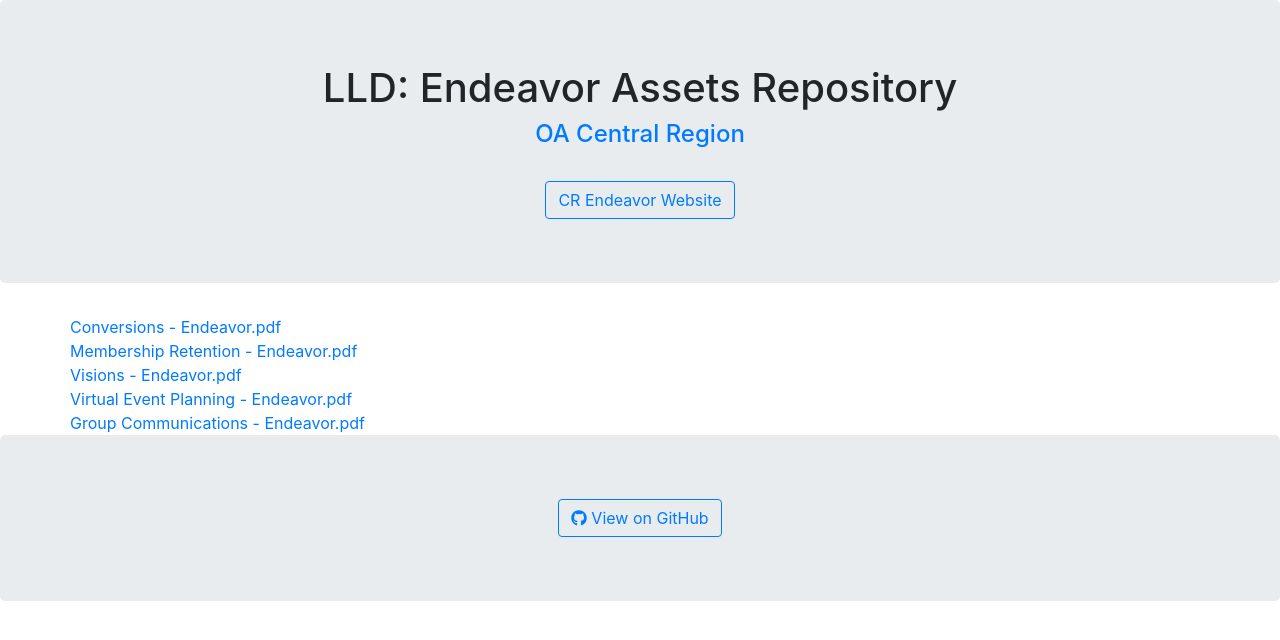
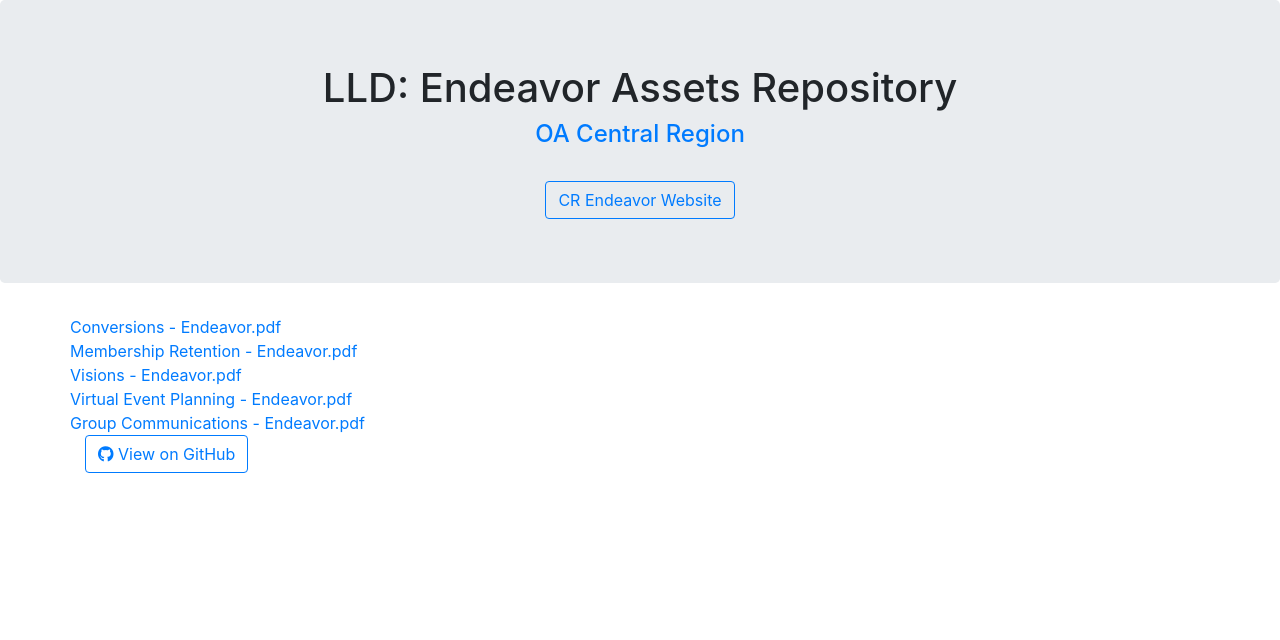
Before and after one commit to OACentral/Endeavor, a plain HTML site: page index.html in a window 1280 px wide. Drawn offline with nearby package versions, Linux system fonts and the light colour scheme.

Commit message:
Update footer

```diff
--- a/index.html
+++ b/index.html
@@ -38,7 +38,8 @@
 			<a href="https://oacentral.github.io/Endeavor/https://oacentral.github.io/Endeavor/Group%20Communications%20-%20Endeavor.pdf">Group Communications - Endeavor.pdf</a>
 		</div>
 	</div>
-	<div class="jumbotron text-center" style="margin-bottom:0">
+	<footer class="footer">
+		<div class="container">
 			<a class="btn btn-outline-primary" href="https://github.com/OACentral/Endeavor">
 			<span class="icon">
 				<i class="fa fa-github"></i>
@@ -46,5 +47,6 @@
 			<span>View on GitHub</span>
 			</a>
 		</div>
+	</footer>
 </body>
 </html>
```
Lines whose indentation alone changed are shown as unchanged.
